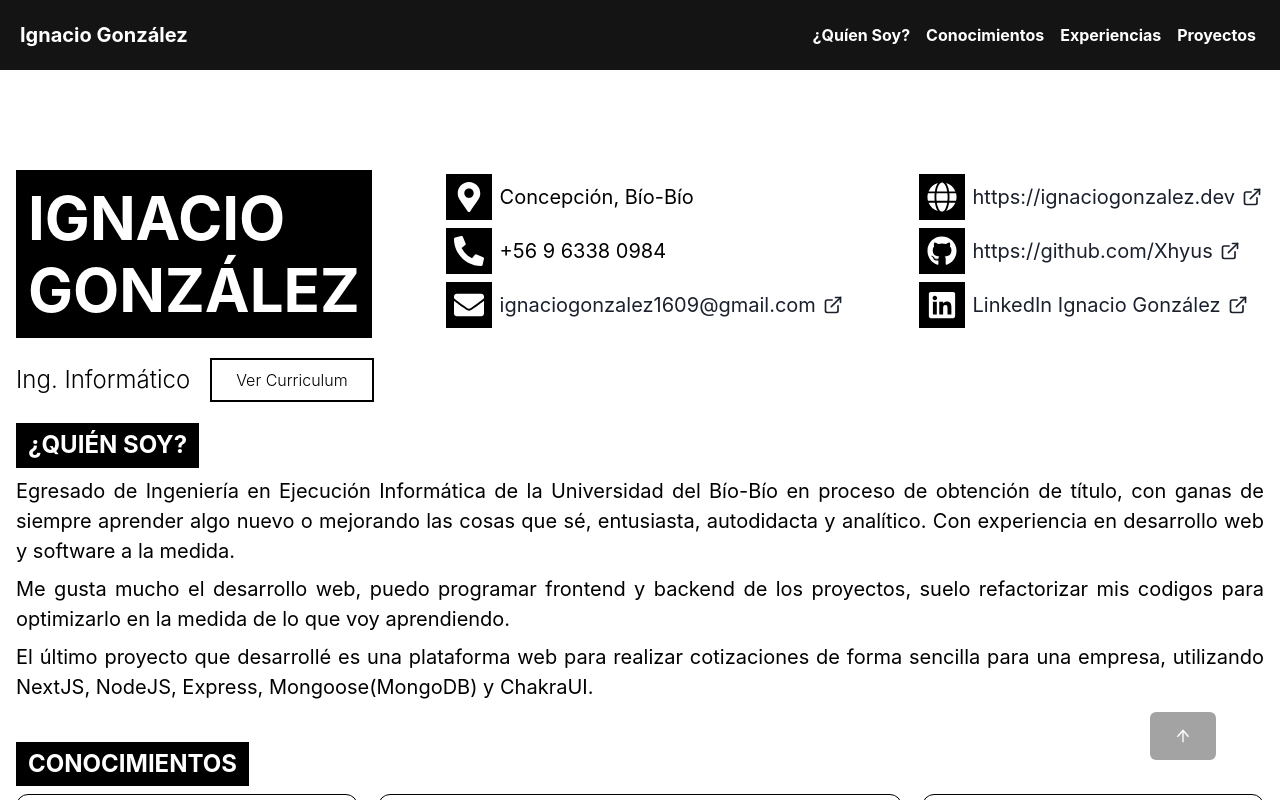
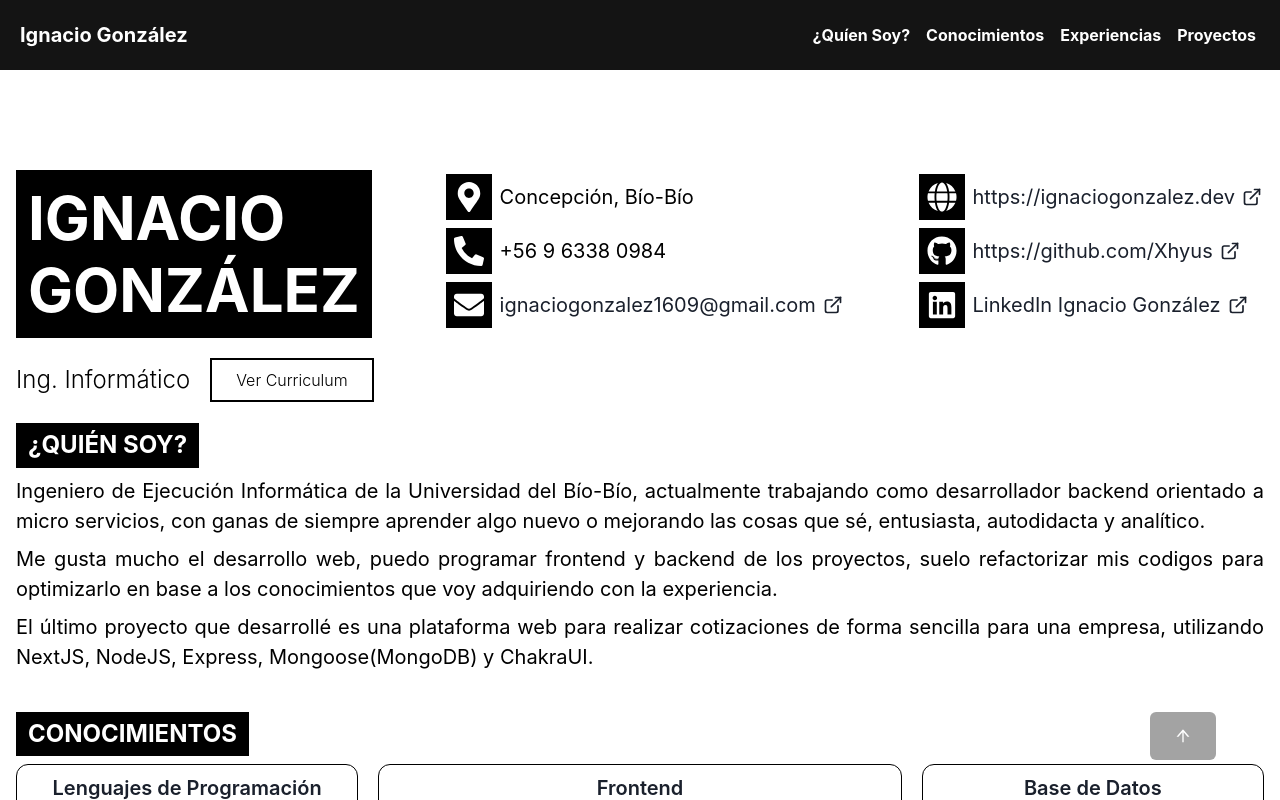
Before and after one commit to Xhyus/Portafolio-v2, a React (Vite) app: page / in a window 1280 px wide. Shown: the top 800 px of the page. Built offline with nearby package versions, Linux system fonts and the light colour scheme.

Commit message:
Actualizacion de texto estatico

```diff
--- a/src/static/textos-estaticos.js
+++ b/src/static/textos-estaticos.js
@@ -1,5 +1,5 @@
 export const sobre_mi = [
-    "Egresado de Ingeniería en Ejecución Informática de la Universidad del Bío-Bío en proceso de obtención de título, con ganas de siempre aprender algo nuevo o mejorando las cosas que sé, entusiasta, autodidacta y analítico. Con experiencia en desarrollo web y software a la medida.",
-    "Me gusta mucho el desarrollo web, puedo programar frontend y backend de los proyectos, suelo refactorizar mis codigos para optimizarlo en la medida de lo que voy aprendiendo.",
-    "El último proyecto que desarrollé es una plataforma web para realizar cotizaciones de forma sencilla para una empresa, utilizando NextJS, NodeJS, Express, Mongoose(MongoDB) y ChakraUI."
-]
+  "Ingeniero de Ejecución Informática de la Universidad del Bío-Bío, actualmente trabajando como desarrollador backend orientado a micro servicios, con ganas de siempre aprender algo nuevo o mejorando las cosas que sé, entusiasta, autodidacta y analítico.",
+  "Me gusta mucho el desarrollo web, puedo programar frontend y backend de los proyectos, suelo refactorizar mis codigos para optimizarlo en base a los conocimientos que voy adquiriendo con la experiencia.",
+  "El último proyecto que desarrollé es una plataforma web para realizar cotizaciones de forma sencilla para una empresa, utilizando NextJS, NodeJS, Express, Mongoose(MongoDB) y ChakraUI.",
+];
```
